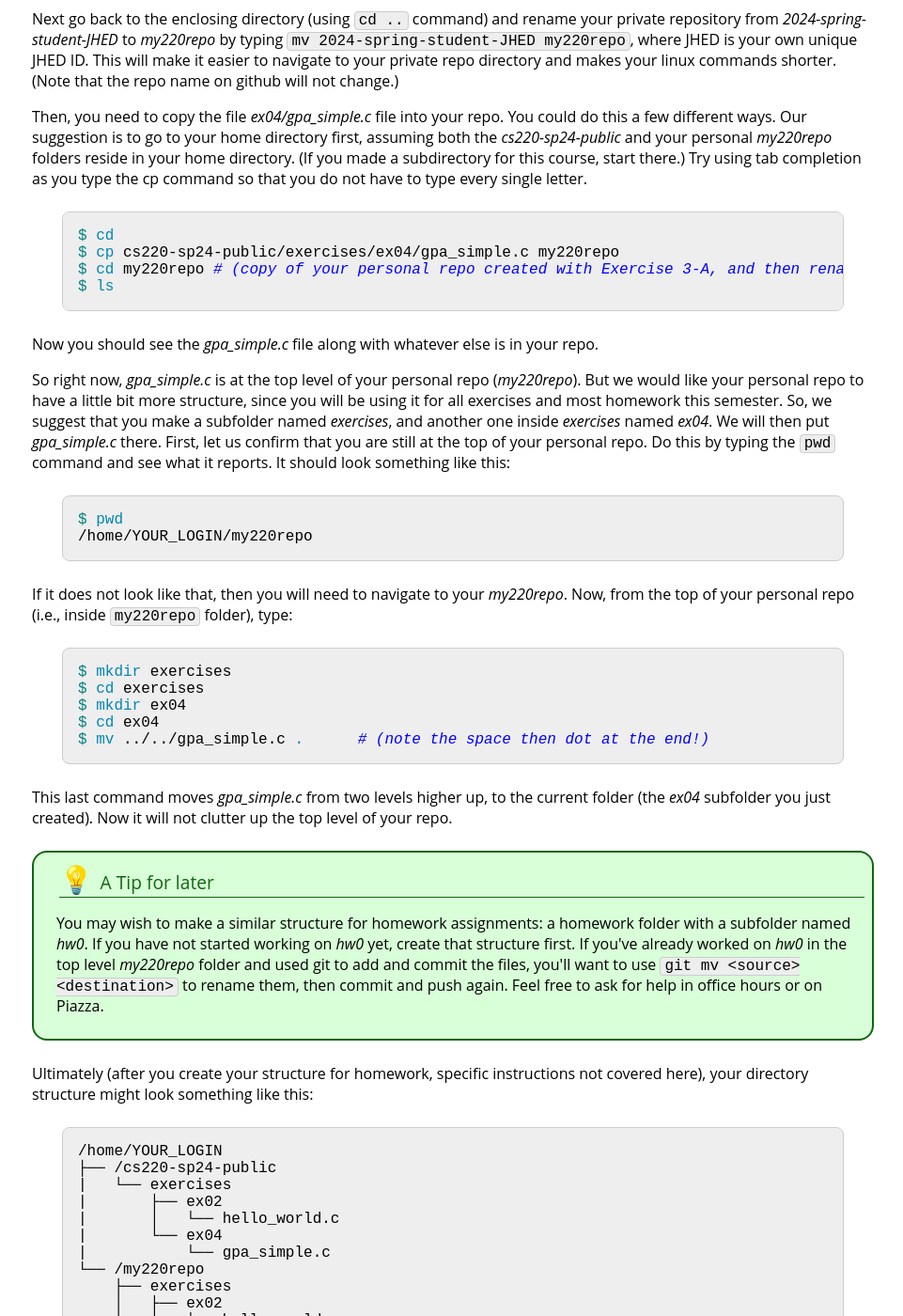
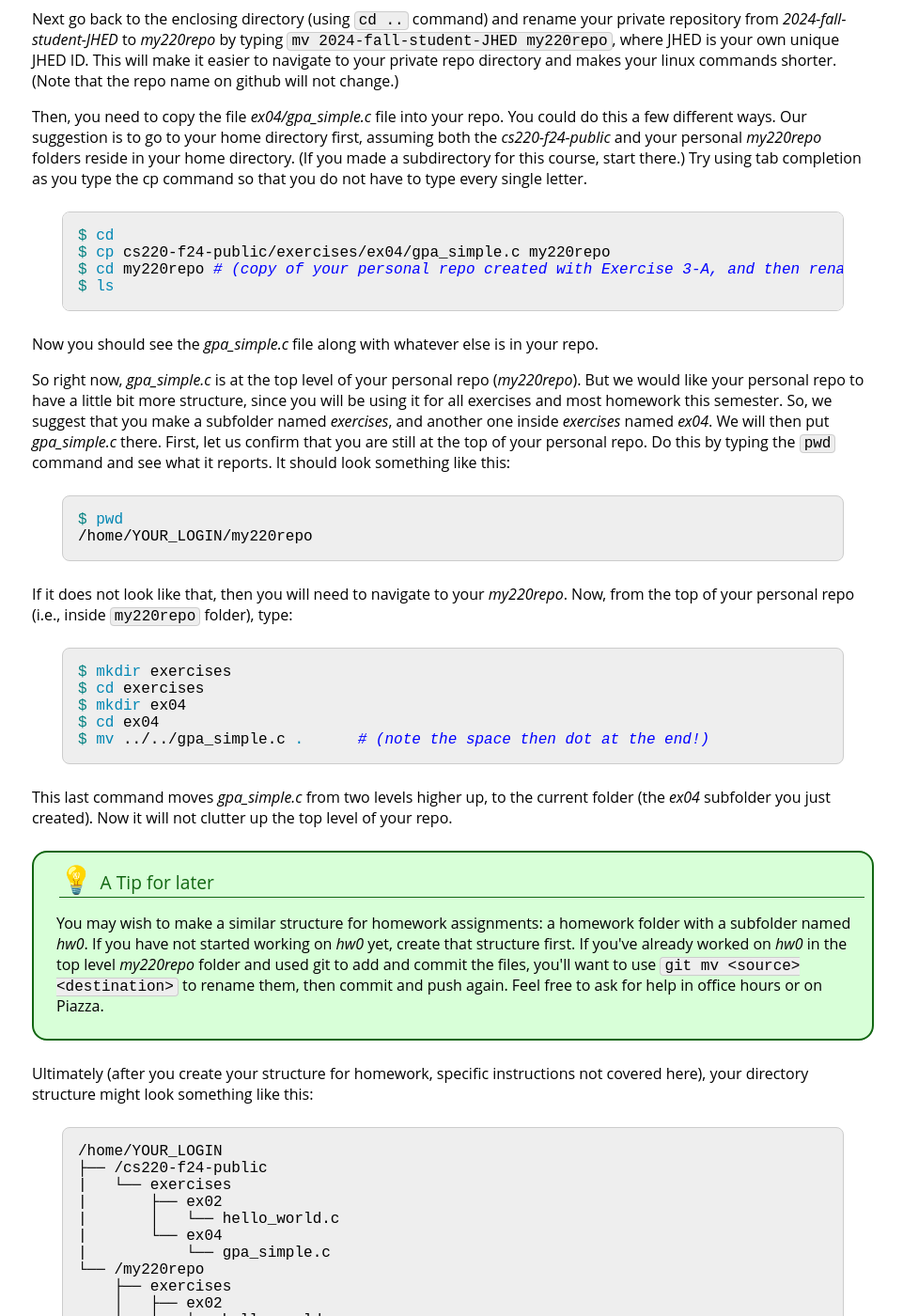
Before and after one commit to jhu-ip/cs220-f24, a Jekyll site: the page built from exercise/ex04.md, in a window 1280 px wide and 1400 px high, scrolled down 849 px. Shown: the whole window at 94% size, without its empty margins (158-1119 px from the left). Built offline with Jekyll 4.4.1, drawn with Linux system fonts in a browser that asks for light colours; some of the changed text lies outside the part shown.

````diff
--- a/exercise/ex04.md
+++ b/exercise/ex04.md
@@ -26,15 +26,15 @@
 </div>
 
 ### Part 1
-Log into your ugrad Linux account using Terminal/PuTTY depending on what computer you are using. Navigate (using `cd`) into the *cs220-sp24-public* repo you should have cloned already (see [Exercise 3-B](ex03b.html)). Do a `git pull` command to update your copy of the repo. You should now see an *ex04* subdirectory if you do an `ls exercises` command.
+Log into your ugrad Linux account using Terminal/PuTTY depending on what computer you are using. Navigate (using `cd`) into the *cs220-f24-public* repo you should have cloned already (see [Exercise 3-B](ex03b.html)). Do a `git pull` command to update your copy of the repo. You should now see an *ex04* subdirectory if you do an `ls exercises` command.
 
-Next go back to the enclosing directory (using `cd ..` command) and rename your private repository from *2024-spring-student-JHED* to *my220repo* by typing `mv 2024-spring-student-JHED my220repo`, where JHED is your own unique JHED ID. This will make it easier to navigate to your private repo directory and makes your linux commands shorter. (Note that the repo name on github will not change.)
+Next go back to the enclosing directory (using `cd ..` command) and rename your private repository from *2024-fall-student-JHED* to *my220repo* by typing `mv 2024-fall-student-JHED my220repo`, where JHED is your own unique JHED ID. This will make it easier to navigate to your private repo directory and makes your linux commands shorter. (Note that the repo name on github will not change.)
 
-Then, you need to copy the file *ex04/gpa_simple.c* file into your repo. You could do this a few different ways. Our suggestion is to go to your home directory first, assuming both the *cs220-sp24-public* and your personal *my220repo* folders reside in your home directory. (If you made a subdirectory for this course, start there.) Try using tab completion as you type the cp command so that you do not have to type every single letter.
+Then, you need to copy the file *ex04/gpa_simple.c* file into your repo. You could do this a few different ways. Our suggestion is to go to your home directory first, assuming both the *cs220-f24-public* and your personal *my220repo* folders reside in your home directory. (If you made a subdirectory for this course, start there.) Try using tab completion as you type the cp command so that you do not have to type every single letter.
 
 ```bash
 $ cd
-$ cp cs220-sp24-public/exercises/ex04/gpa_simple.c my220repo
+$ cp cs220-f24-public/exercises/ex04/gpa_simple.c my220repo
 $ cd my220repo # (copy of your personal repo created with Exercise 3-A, and then renamed)
 $ ls
 ```
@@ -71,7 +71,7 @@
 
 ```
 /home/YOUR_LOGIN
-├── /cs220-sp24-public
+├── /cs220-f24-public
 |   └── exercises
 |       ├── ex02
 |       │   └── hello_world.c
````
Also changed, not shown: exercise/ex05.md (+5 -5 lines), material.md (+1 -2 lines).
